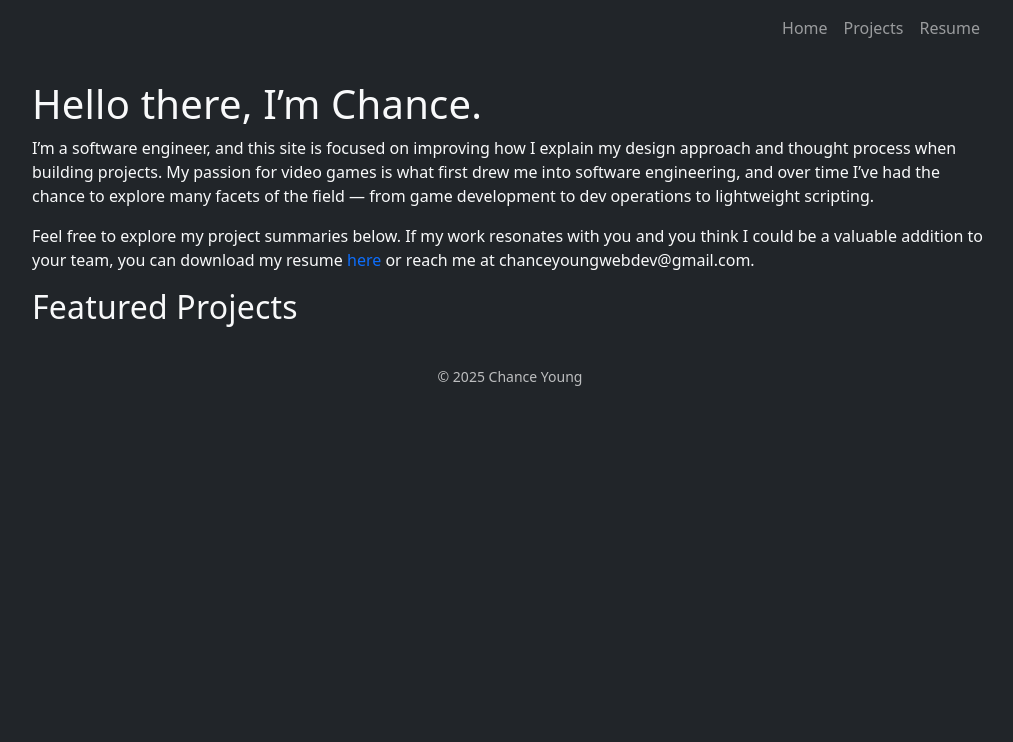
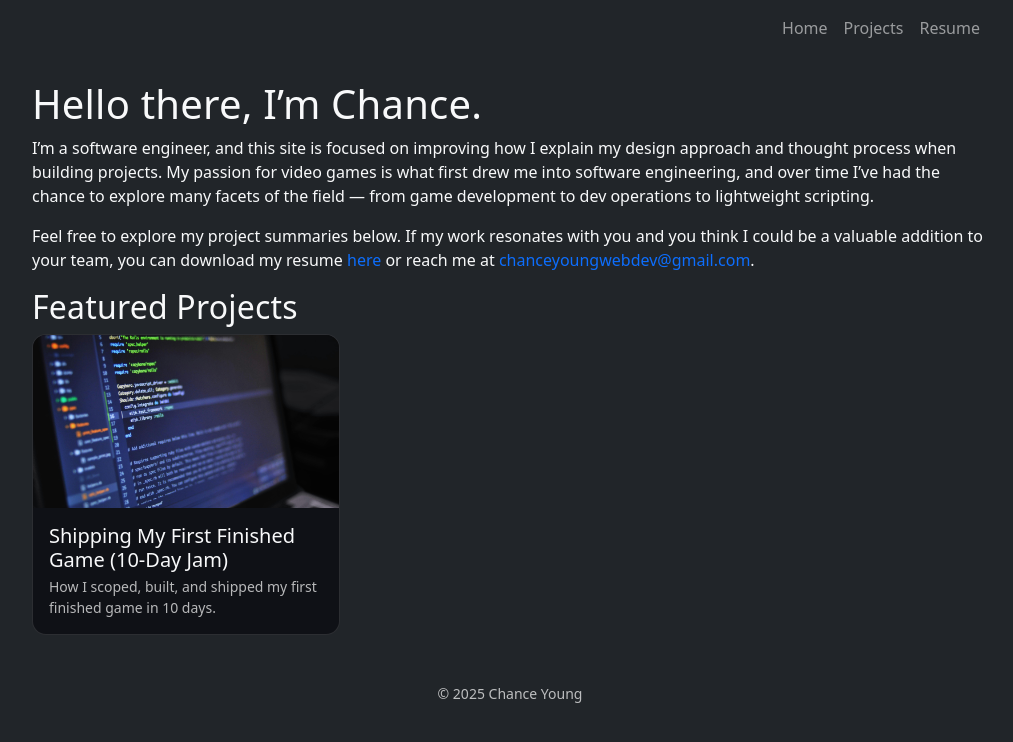
Before and after one commit to ChanceYoung/ChanceYoung.github.io, a Jekyll site: the page built from index.md, in a window 1280 px wide. Shown: the top 742 px of the page, without its empty margins (130-1143 px from the left). Built offline with Jekyll 4.4.1, drawn with Linux system fonts in a browser that asks for light colours; part of the change alters nothing that is shown.

Commit message:
removed whitespace...maybe that fixed the liquid issue?

```diff
--- a/index.md
+++ b/index.md
@@ -6,7 +6,7 @@ title: Home
 
 I’m a software engineer, and this site is focused on improving how I explain my design approach and thought process when building projects. My passion for video games is what first drew me into software engineering, and over time I’ve had the chance to explore many facets of the field — from game development to dev operations to lightweight scripting.
 
-Feel free to explore my project summaries below. If my work resonates with you and you think I could be a valuable addition to your team, you can download my resume [here](/assets/downloadables/ChanceYoungResume%209_3_25.pdf) or reach me at chanceyoungwebdev@gmail.com.
+Feel free to explore my project summaries below. If my work resonates with you and you think I could be a valuable addition to your team, you can download my resume [here](/assets/downloadables/ChanceYoungResume%209_3_25.pdf) or reach me at <chanceyoungwebdev@gmail.com>.
 
 ## Featured Projects
 <div class="row row-cols-1 row-cols-sm-2 row-cols-md-3 g-3">
```
Also changed, not shown: _projects/objectiveoptional.md (+0 -1 lines).
